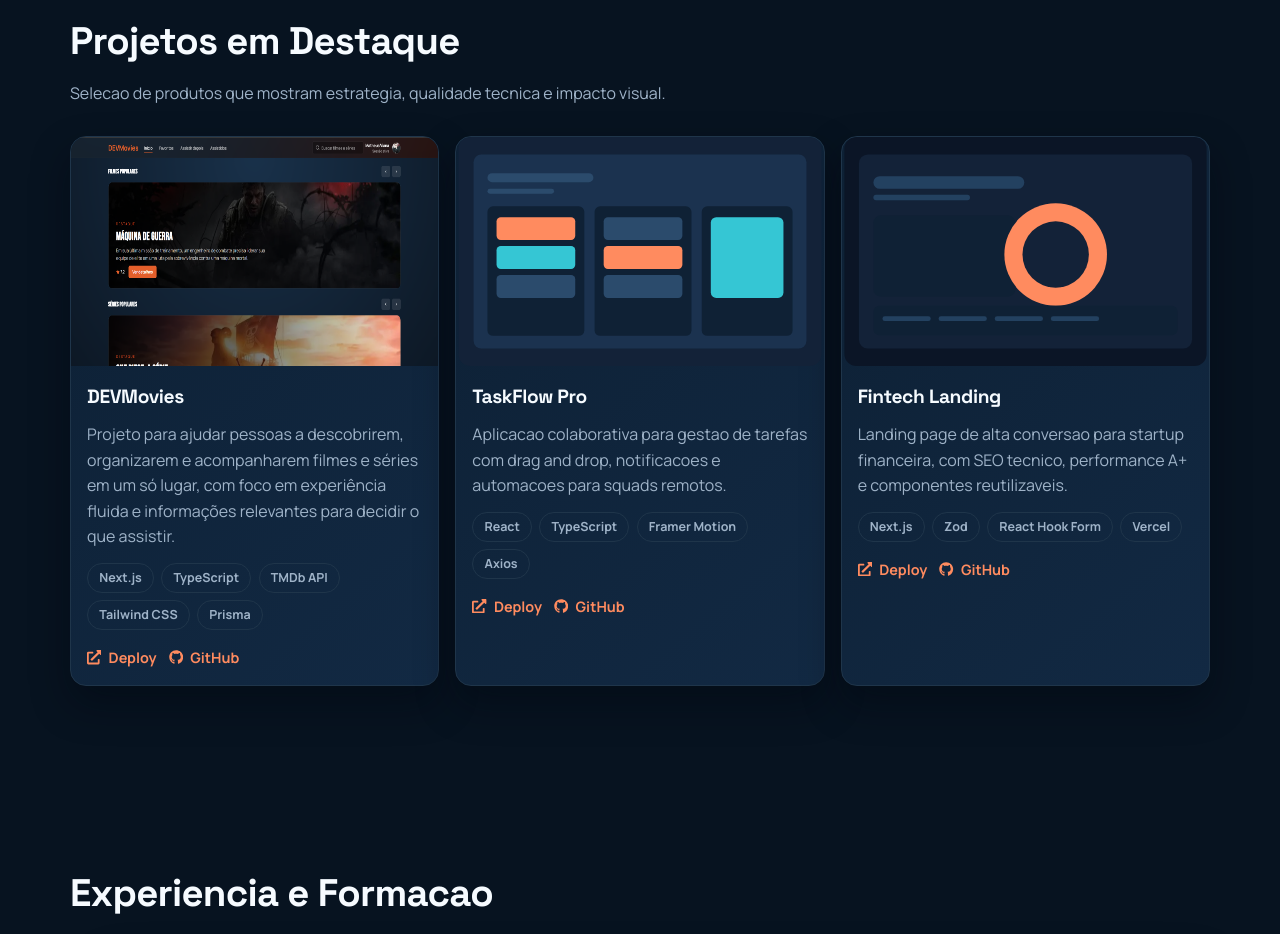
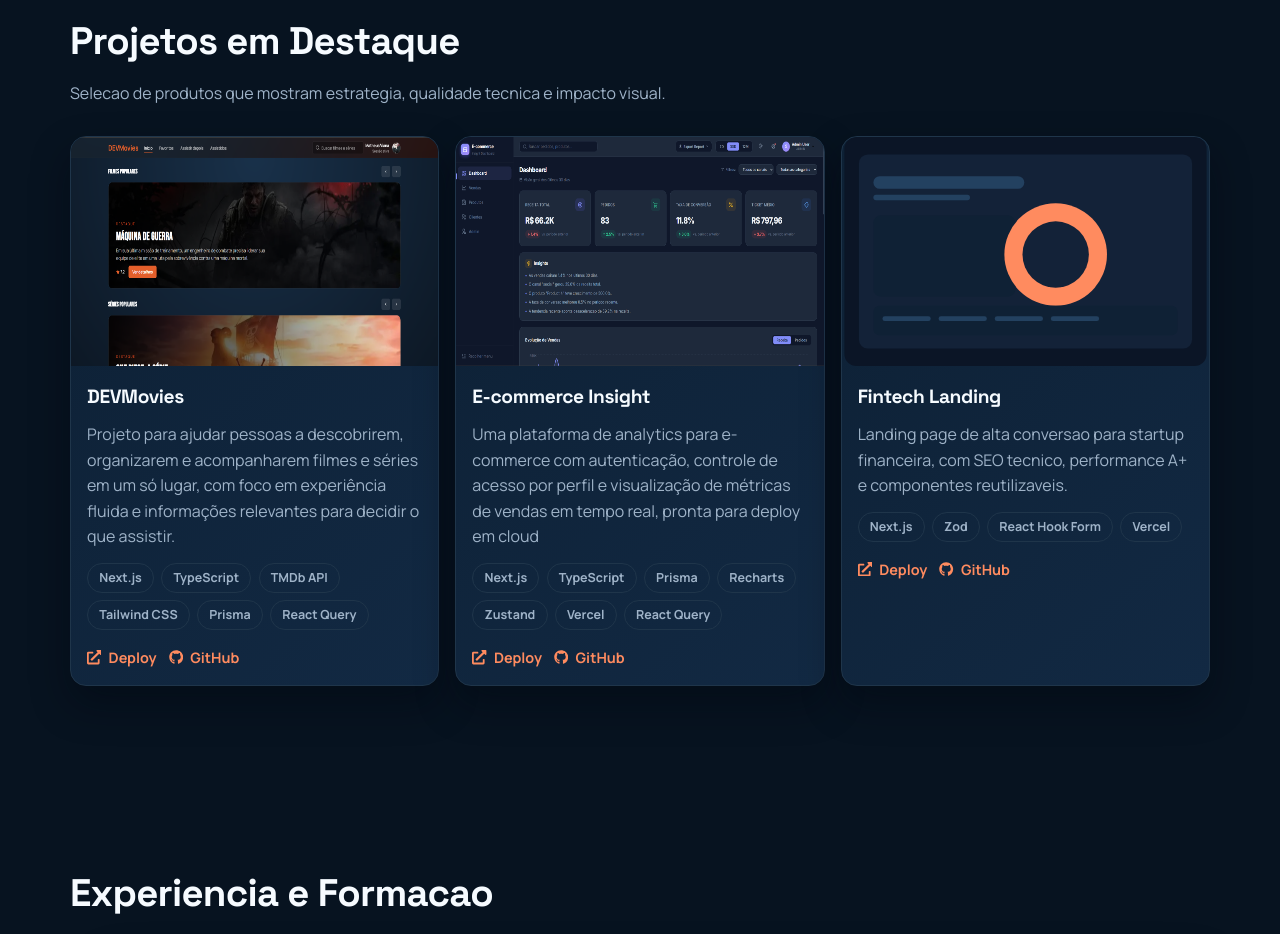
Before and after one commit to DEViana97/deviana-portifolio, a Next.js app: page / in a window 1280 px wide. Shown: the part 2000-2934 px from the top of the page. Built offline with nearby package versions, Linux system fonts and the light colour scheme.

Commit message:
feat: add E-commerce Insight project with updated technologies and image

```diff
--- a/src/data/projects.ts
+++ b/src/data/projects.ts
@@ -14,20 +14,20 @@ export const projects: Project[] = [
     name: "DEVMovies",
     description:
       "Projeto para ajudar pessoas a descobrirem, organizarem e acompanharem filmes e séries em um só lugar, com foco em experiência fluida e informações relevantes para decidir o que assistir.",
-    technologies: ["Next.js", "TypeScript", "TMDb API", "Tailwind CSS", "Prisma"],
+    technologies: ["Next.js", "TypeScript", "TMDb API", "Tailwind CSS", "Prisma", "React Query"],
     image: "/projects/devmovies.png",
     demoUrl: "https://my-movies-wine.vercel.app/",
     githubUrl: "https://github.com/DEViana97/my-movies",
   },
   {
-    id: "task-flow",
-    name: "TaskFlow Pro",
+    id: "eCommerceInsight",
+    name: "E-commerce Insight",
     description:
-      "Aplicacao colaborativa para gestao de tarefas com drag and drop, notificacoes e automacoes para squads remotos.",
-    technologies: ["React", "TypeScript", "Framer Motion", "Axios"],
-    image: "/projects/project-taskflow.svg",
-    demoUrl: "https://example.com/taskflow-pro",
-    githubUrl: "https://github.com/seu-usuario/taskflow-pro",
+      "Uma plataforma de analytics para e-commerce com autenticação, controle de acesso por perfil e visualização de métricas de vendas em tempo real, pronta para deploy em cloud",
+    technologies: ["Next.js", "TypeScript", "Prisma", "Recharts", "Zustand", "Vercel", "React Query"],
+    image: "/projects/e-insight.png",
+    demoUrl: "https://ecommerce-insight.vercel.app/",
+    githubUrl: "https://github.com/DEViana97/ecommerce-insight",
   },
   {
     id: "fintech-landing",
```
Also changed, not shown: public/projects/e-insight.png (added).
